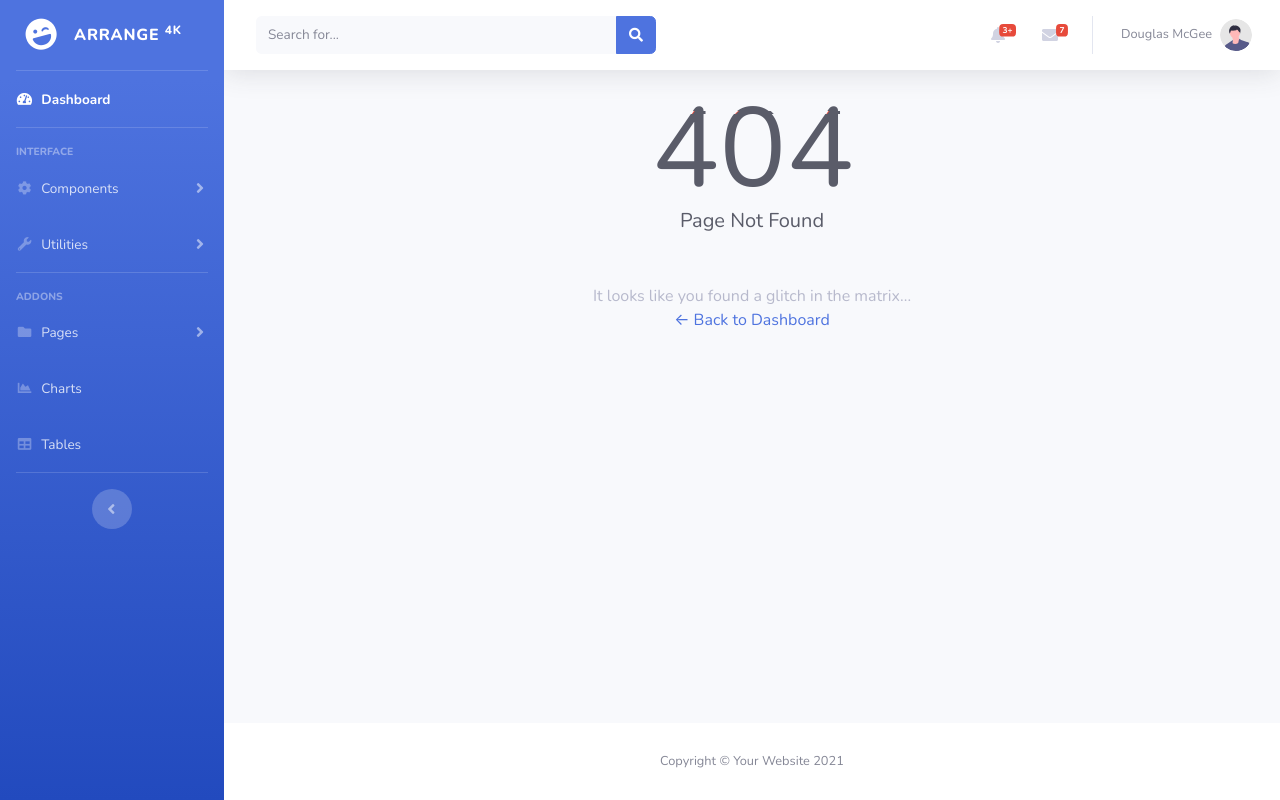
After one commit to RobertFraga/Arrage4k, a Django app: page /not-found in a window 1280 px wide. The commit adds this page. Run offline with Django 5.2, Linux system fonts and the light colour scheme; some libraries are stand-ins or nearby versions.

Commit message:
Add custom 404 error page and update URL routing

```diff
--- /dev/null
+++ b/home/templates/404.html
@@ -0,0 +1,14 @@
+{% extends "home.html" %}
+{% block content %}
+<!-- Begin Page Content -->
+<div class="container-fluid">
+
+    <div class="text-center">
+        <div class="error mx-auto" data-text="404">404</div>
+        <p class="lead text-gray-800 mb-5">Page Not Found</p>
+        <p class="text-gray-500 mb-0">It looks like you found a glitch in the matrix...</p>
+        <a href="{% url 'home' %}">&larr; Back to Dashboard</a>
+    </div>
+
+</div>
+{% endblock content %}
--- a/home/templates/home.html
+++ b/home/templates/home.html
@@ -115,7 +115,7 @@
                         <a class="collapse-item" href="forgot-password.html">Forgot Password</a>
                         <div class="collapse-divider"></div>
                         <h6 class="collapse-header">Other Pages:</h6>
-                        <a class="collapse-item" href="404.html">404 Page</a>
+                        <a class="collapse-item" href="{% url 'not-found' %}">404 Page</a>
                         <a class="collapse-item" href="blank.html">Blank Page</a>
                     </div>
                 </div>
--- a/home/urls.py
+++ b/home/urls.py
@@ -3,4 +3,5 @@ from . import views
 
 urlpatterns = [
     path("", views.home, name="home"),
+    path('not-found', views.notFound, name="not-found"),
 ]
--- a/home/views.py
+++ b/home/views.py
@@ -4,3 +4,6 @@ from django.shortcuts import render
 
 def home(request):
     return render(request, 'home.html')
+
+def notFound(request):
+    return render(request, '404.html')
```
